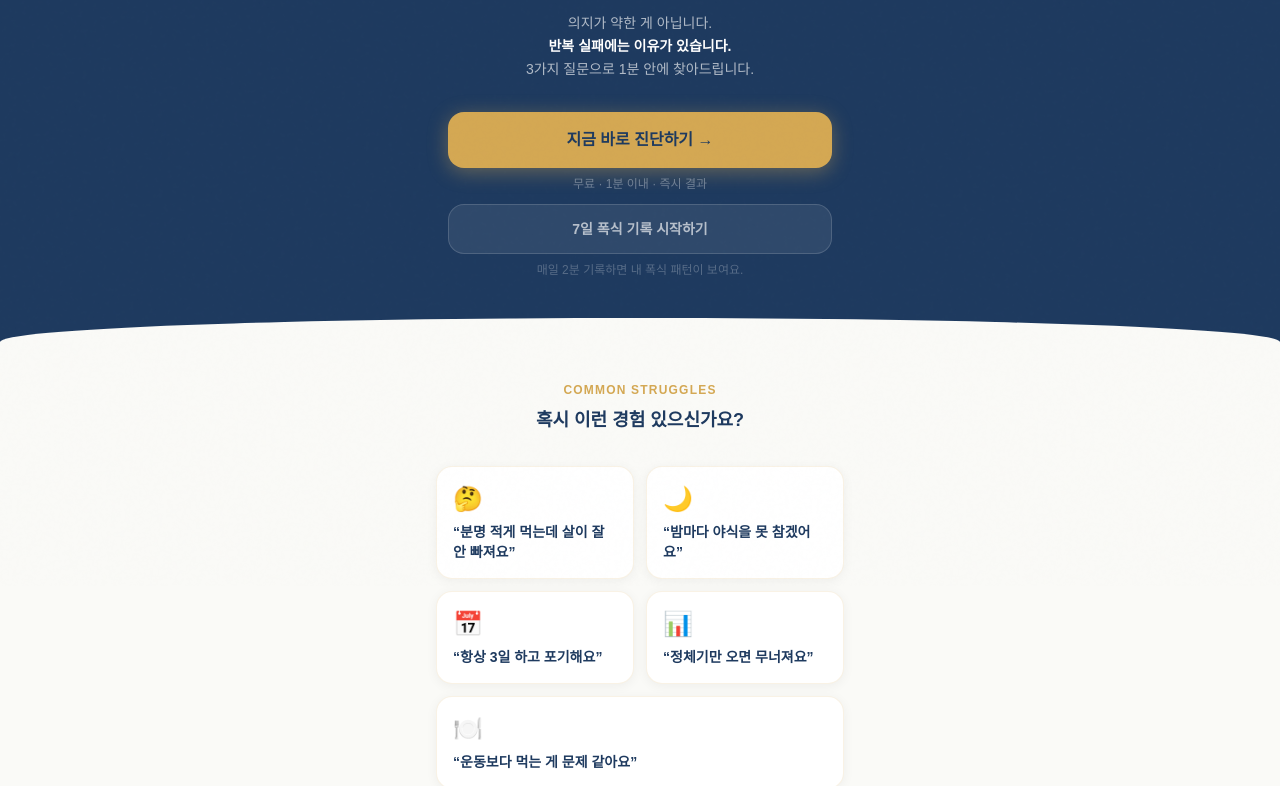
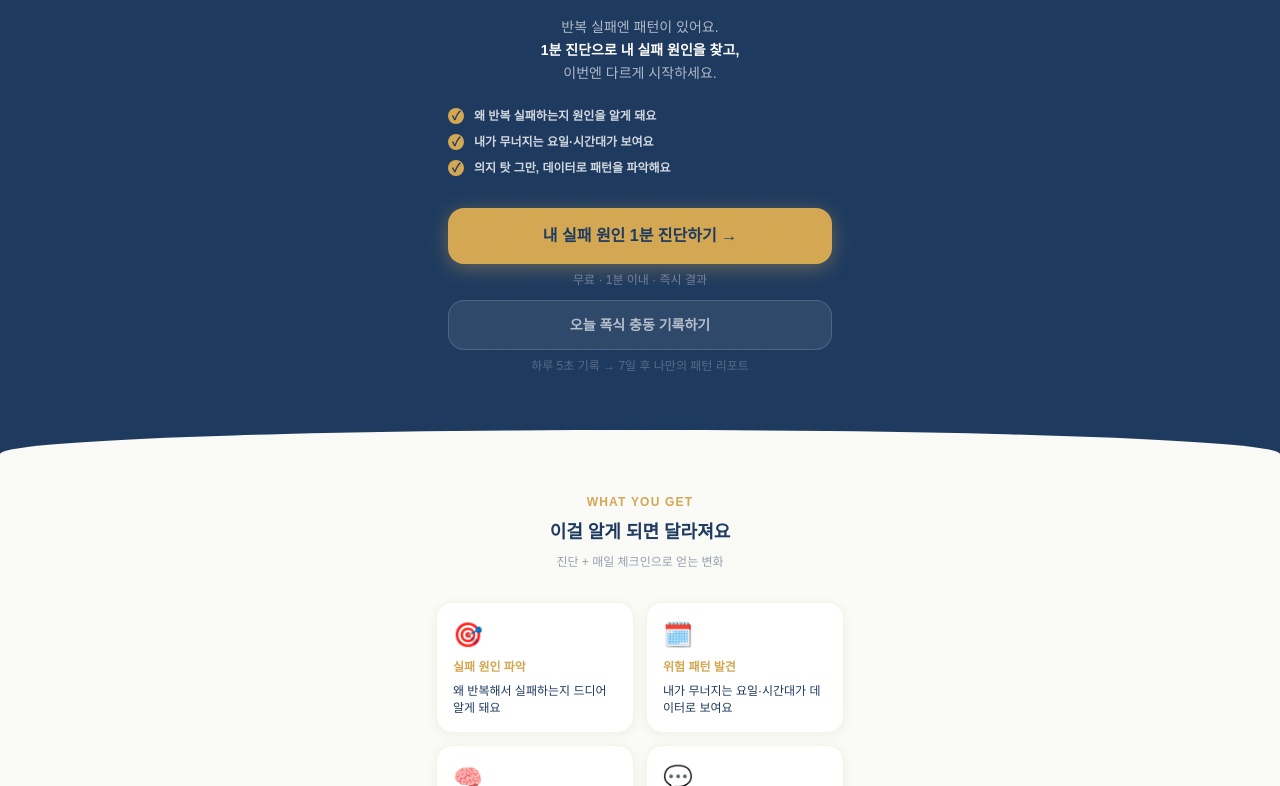
Before and after one commit to jhong9198-create/my--todo--app-1234, a Next.js app: page / in a window 1280 px wide. Shown: the part 214-1000 px from the top of the page. Built offline with nearby package versions, Linux system fonts and the light colour scheme; no server answers.

Commit message:
feat: 랜딩 히어로 카피 + 혜택 섹션 변화 중심으로 개편

```diff
--- a/src/app/page.tsx
+++ b/src/app/page.tsx
@@ -4,12 +4,13 @@ import { useEffect } from "react";
 import Link from "next/link";
 import { trackEvent } from "@/lib/tracking";
 
-const EMPATHY_CARDS = [
-  { emoji: "🤔", text: "분명 적게 먹는데 살이 잘 안 빠져요" },
-  { emoji: "🌙", text: "밤마다 야식을 못 참겠어요" },
-  { emoji: "📅", text: "항상 3일 하고 포기해요" },
-  { emoji: "📊", text: "정체기만 오면 무너져요" },
-  { emoji: "🍽️", text: "운동보다 먹는 게 문제 같아요" },
+const BENEFIT_CARDS = [
+  { emoji: "🎯", title: "실패 원인 파악", text: "왜 반복해서 실패하는지 드디어 알게 돼요" },
+  { emoji: "🗓️", title: "위험 패턴 발견", text: "내가 무너지는 요일·시간대가 데이터로 보여요" },
+  { emoji: "🧠", title: "자책에서 해방", text: "의지 문제가 아니었음을 확인하고 마음이 편해져요" },
+  { emoji: "💬", title: "같은 사람들과 연결", text: "같은 유형끼리 오픈채팅에서 솔직하게 이야기해요" },
+  { emoji: "📊", title: "폭식 트리거 리포트", text: "7일 기록하면 나만의 충동 패턴 리포트가 생겨요" },
+  { emoji: "🔄", title: "반복 실수 방지", text: "다음 다이어트에서 같은 실수를 반복하지 않아요" },
 ];
 
 export default function HomePage() {
@@ -21,7 +22,7 @@ export default function HomePage() {
     <main className="min-h-screen" style={{ background: "var(--warm-white)" }}>
       {/* ── Hero ── */}
       <section
-        className="relative px-5 pt-14 pb-16 flex flex-col items-center text-center"
+        className="relative px-5 pt-14 pb-20 flex flex-col items-center text-center"
         style={{ background: "var(--navy)" }}
       >
         <span
@@ -31,9 +32,8 @@ export default function HomePage() {
           📍 다이어트 어디가?
         </span>
 
-        {/* 소셜 프루프 배지 */}
         <div
-          className="flex items-center gap-1.5 px-3 py-1.5 rounded-full mb-5 text-xs font-semibold"
+          className="flex items-center gap-1.5 px-3 py-1.5 rounded-full mb-6 text-xs font-semibold"
           style={{ background: "rgba(255,255,255,0.08)", color: "rgba(255,255,255,0.6)" }}
         >
           <span className="w-1.5 h-1.5 rounded-full bg-green-400 inline-block" />
@@ -41,16 +41,32 @@ export default function HomePage() {
         </div>
 
         <h1 className="text-2xl font-black text-white leading-snug mb-3 max-w-xs">
-          다이어트, 왜 나만
-          <br />
-          <span style={{ color: "var(--amber)" }}>안 될까요?</span>
+          다이어트가 안 됐던 건<br />
+          <span style={{ color: "var(--amber)" }}>의지 문제가 아니에요</span>
         </h1>
 
-        <p className="text-sm leading-relaxed mb-8 max-w-sm" style={{ color: "rgba(255,255,255,0.65)" }}>
-          의지가 약한 게 아닙니다.<br />
-          <strong className="text-white">반복 실패에는 이유가 있습니다.</strong><br />
-          3가지 질문으로 1분 안에 찾아드립니다.
+        <p className="text-sm leading-relaxed mb-6 max-w-sm" style={{ color: "rgba(255,255,255,0.65)" }}>
+          반복 실패엔 패턴이 있어요.<br />
+          <strong className="text-white">1분 진단으로 내 실패 원인을 찾고,</strong><br />
+          이번엔 다르게 시작하세요.
         </p>
+
+        {/* 혜택 체크리스트 */}
+        <div className="w-full max-w-sm mb-8 text-left space-y-2.5">
+          {[
+            "왜 반복 실패하는지 원인을 알게 돼요",
+            "내가 무너지는 요일·시간대가 보여요",
+            "의지 탓 그만, 데이터로 패턴을 파악해요",
+          ].map((text, i) => (
+            <div key={i} className="flex items-center gap-2.5">
+              <span
+                className="w-4 h-4 rounded-full flex items-center justify-center shrink-0 text-xs font-black"
+                style={{ background: "var(--amber)", color: "var(--navy)" }}
+              >✓</span>
+              <span className="text-xs font-semibold" style={{ color: "rgba(255,255,255,0.8)" }}>{text}</span>
+            </div>
+          ))}
+        </div>
 
         {/* Primary CTA */}
         <Link
@@ -60,7 +76,7 @@ export default function HomePage() {
           className="w-full max-w-sm py-4 rounded-2xl font-black text-base transition-transform hover:scale-[1.03] text-center block"
           style={{ background: "var(--amber)", color: "var(--navy)", boxShadow: "0 4px 20px rgba(212,168,83,0.4)" }}
         >
-          지금 바로 진단하기 →
+          내 실패 원인 1분 진단하기 →
         </Link>
         <p className="text-xs mt-2" style={{ color: "rgba(255,255,255,0.35)" }}>
           무료 · 1분 이내 · 즉시 결과
@@ -68,15 +84,15 @@ export default function HomePage() {
 
         {/* Secondary CTA */}
         <Link
-          href="/binge-program"
-          onClick={() => void trackEvent({ eventName: "hero_7day_cta_click" })}
+          href="/checkin"
+          onClick={() => void trackEvent({ eventName: "hero_checkin_cta_click" })}
           className="w-full max-w-sm py-3.5 rounded-2xl font-bold text-sm transition-transform hover:scale-[1.02] text-center block mt-3"
           style={{ background: "rgba(255,255,255,0.08)", color: "rgba(255,255,255,0.65)", border: "1.5px solid rgba(255,255,255,0.15)" }}
         >
-          7일 폭식 기록 시작하기
+          오늘 폭식 충동 기록하기
         </Link>
         <p className="text-xs mt-2" style={{ color: "rgba(255,255,255,0.25)" }}>
-          매일 2분 기록하면 내 폭식 패턴이 보여요.
+          하루 5초 기록 → 7일 후 나만의 패턴 리포트
         </p>
 
         <div
@@ -85,20 +101,21 @@ export default function HomePage() {
         />
       </section>
 
-      {/* ── 공감 섹션 ── */}
+      {/* ── 혜택 섹션 ── */}
       <section className="px-5 pt-10 pb-12 max-w-md mx-auto">
         <p className="text-xs font-black tracking-widest text-center mb-2" style={{ color: "var(--amber)" }}>
-          COMMON STRUGGLES
+          WHAT YOU GET
         </p>
-        <h2 className="text-lg font-black text-center mb-8" style={{ color: "var(--navy)" }}>
-          혹시 이런 경험 있으신가요?
+        <h2 className="text-lg font-black text-center mb-2" style={{ color: "var(--navy)" }}>
+          이걸 알게 되면 달라져요
         </h2>
+        <p className="text-xs text-center text-gray-400 mb-8">진단 + 매일 체크인으로 얻는 변화</p>
 
         <div className="grid grid-cols-2 gap-3">
-          {EMPATHY_CARDS.map((card, i) => (
+          {BENEFIT_CARDS.map((card, i) => (
             <div
               key={i}
-              className={`rounded-2xl p-4 flex flex-col gap-2${i === 4 ? " col-span-2" : ""}`}
+              className="rounded-2xl p-4 flex flex-col gap-2"
               style={{
                 background: "white",
                 boxShadow: "0 2px 12px rgba(0,0,0,0.05)",
@@ -106,9 +123,8 @@ export default function HomePage() {
               }}
             >
               <span className="text-2xl">{card.emoji}</span>
-              <p className="text-sm font-semibold leading-snug" style={{ color: "var(--navy)" }}>
-                &ldquo;{card.text}&rdquo;
-              </p>
+              <p className="text-xs font-black" style={{ color: "var(--amber)" }}>{card.title}</p>
+              <p className="text-xs leading-snug" style={{ color: "var(--navy)" }}>{card.text}</p>
             </div>
           ))}
         </div>
```
